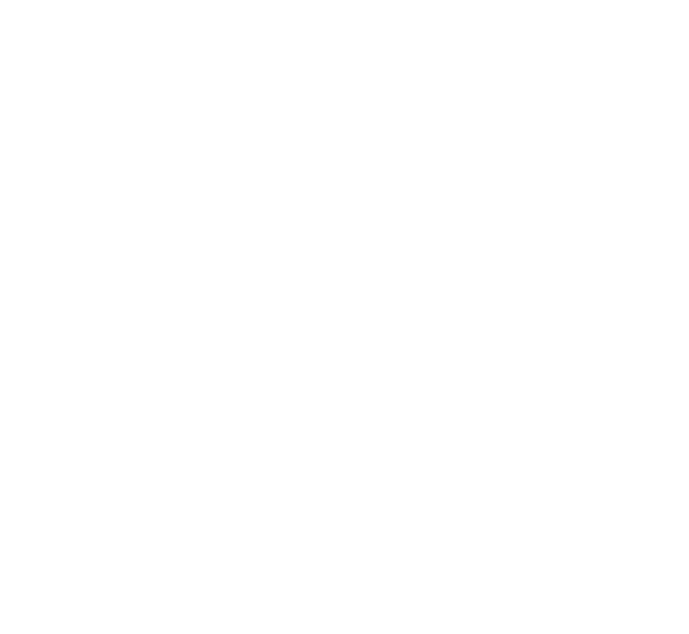
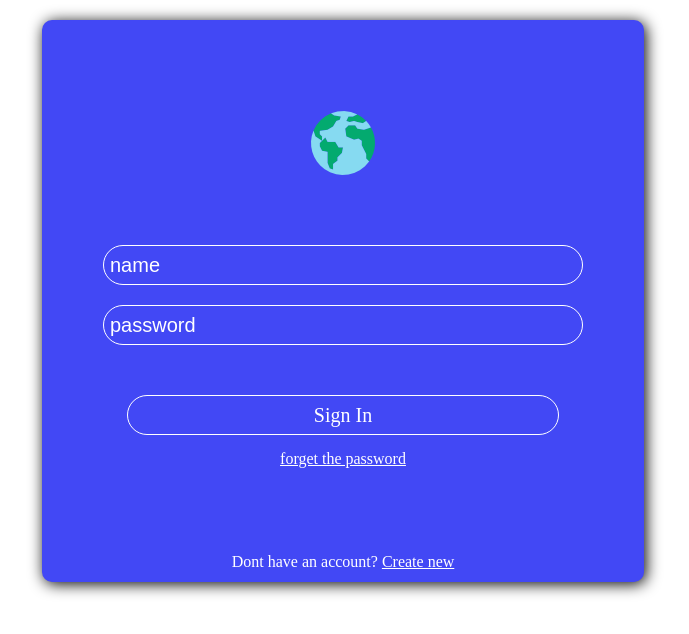
Before and after one commit to RomanRudenka/authorization, a plain HTML site: page Index.html in a window 1280 px wide. Shown: the whole page, without its empty margins (297-986 px from the left). Drawn offline with Linux system fonts and the light colour scheme.

Commit message:
finished

```diff
--- a/Index.html
+++ b/Index.html
@@ -6,9 +6,18 @@
           content="width=device-width, user-scalable=no, initial-scale=1.0, maximum-scale=1.0, minimum-scale=1.0">
     <meta http-equiv="X-UA-Compatible" content="ie=edge">
   <link rel="stylesheet" href="style.css">
-    <title>Document</title>
+    <title>Authorization</title>
 </head>
 <body>
-<div></div>
+<div class="wrapper">
+        <div class="icon"><img src="logo.png" alt="logo">  </div>
+        <div class="inputs">
+            <input type="Text" placeholder="name" class="input__name">
+            <input type="Password" placeholder="password" class="input__password">
+            <button class="button">Sign In </button>
+        </div>
+    <div class="forgetPassword"><a href="#">forget the password </a></div>
+    <div class="footer">Dont have an account? <a href="http://127.0.0.1:5500/register.html">Create new </a></div>
+</div>
 </body>
 </html>
--- a/style.css
+++ b/style.css
@@ -0,0 +1,104 @@
+html, a, button, input::placeholder
+{
+    color: white;
+}
+button
+{
+    font-size: unset;
+    font-family: unset;
+    border-style: unset;
+    margin: unset;
+    box-sizing: unset;
+    line-height: unset;
+}
+
+body, html
+{
+    height: 100vh;
+    width: 100vw;
+    margin: 0;
+    padding: 0;
+}
+
+input
+{
+    border: none;
+    outline: none;
+}
+
+
+
+
+
+.wrapper
+{
+    background-color: #4248f5;
+    border: 1px solid transparent;
+    position: relative;
+    border-radius: 10px;
+    margin: 20px auto;
+    width: 600px;
+    height: 70%;
+    box-shadow: 2px 2px  15px black;
+}
+
+.icon
+{
+    display: flex;
+    margin: 15% auto 0;
+    justify-content: center;
+    align-items: center;
+    width: 64px;
+    height: 64px;
+    border-radius: 100%;
+
+}
+
+.inputs
+{
+    width: 80%;
+    margin: 10% auto 0;
+}
+
+.input__name, .input__password, .input__mail
+{
+    background-color: #4248f5;
+    color: white;
+    width: 100%;
+    margin: 10px auto;
+    box-sizing: border-box;
+    height: 40px;
+    border-radius: 20px;
+    font-size: 20px;
+    padding: 6px;
+    border: 1px solid white;
+}
+
+.button
+{
+    display: block;
+    background-color: #4248f5;
+    width: 90%;
+    margin: 40px auto 0 auto;
+    box-sizing: border-box;
+    height: 40px;
+    border-radius: 20px;
+    font-size: 20px;
+    padding: 6px;
+    border: 1px solid white;
+}
+
+.forgetPassword
+{
+    padding: 15px 0;
+    text-align: center;
+}
+
+.footer
+{
+    position: absolute;
+    bottom: 0;
+    padding-bottom: 10px;
+    width: 100%;
+    text-align: center;
+}
```
Also changed, not shown: register.html (added, +24 -0 lines), logo.png (added).
